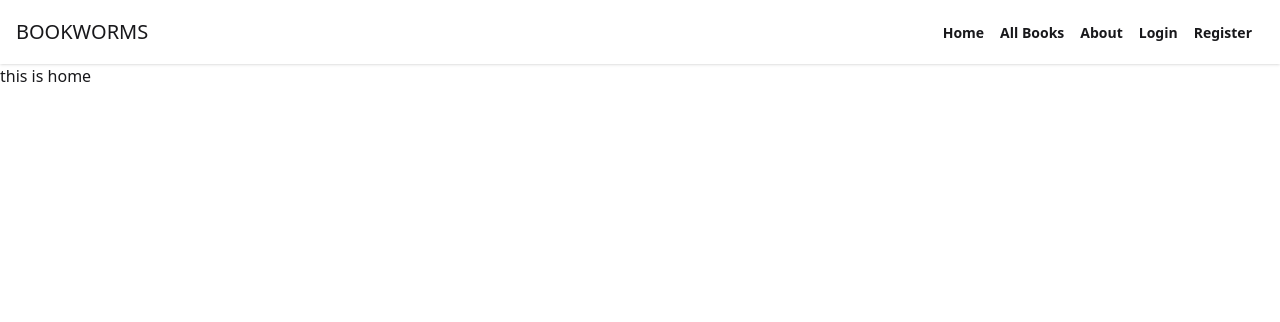
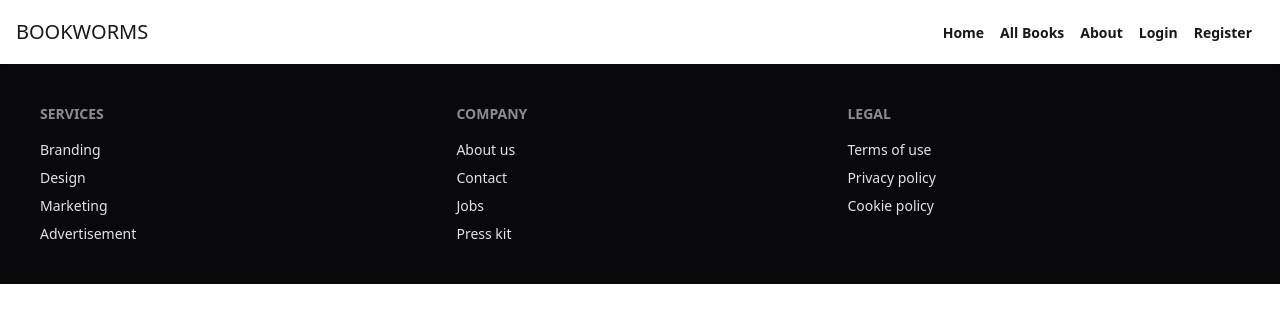
Before and after one commit to robiul1hossen/bookworm, a React (Vite) app: page / in a window 1280 px wide. Shown: the top 322 px of the page. Built offline with nearby package versions, Linux system fonts and the light colour scheme; no server answers.

Commit message:
add footer

```diff
--- /dev/null
+++ b/src/components/Footer.jsx
@@ -0,0 +1,30 @@
+import React from "react";
+
+const Footer = () => {
+  return (
+    <footer className="footer sm:footer-horizontal bg-neutral text-neutral-content p-10">
+      <nav>
+        <h6 className="footer-title">Services</h6>
+        <a className="link link-hover">Branding</a>
+        <a className="link link-hover">Design</a>
+        <a className="link link-hover">Marketing</a>
+        <a className="link link-hover">Advertisement</a>
+      </nav>
+      <nav>
+        <h6 className="footer-title">Company</h6>
+        <a className="link link-hover">About us</a>
+        <a className="link link-hover">Contact</a>
+        <a className="link link-hover">Jobs</a>
+        <a className="link link-hover">Press kit</a>
+      </nav>
+      <nav>
+        <h6 className="footer-title">Legal</h6>
+        <a className="link link-hover">Terms of use</a>
+        <a className="link link-hover">Privacy policy</a>
+        <a className="link link-hover">Cookie policy</a>
+      </nav>
+    </footer>
+  );
+};
+
+export default Footer;
--- a/src/layouts/MainLayout.jsx
+++ b/src/layouts/MainLayout.jsx
@@ -1,10 +1,14 @@
 import React from "react";
 import { Outlet } from "react-router";
+import Navbar from "../components/Navbar";
+import Footer from "../components/Footer";
 
 const MainLayout = () => {
   return (
     <div>
+      <Navbar />
       <Outlet />
+      <Footer />
     </div>
   );
 };
--- a/src/pages/Home/Home.jsx
+++ b/src/pages/Home/Home.jsx
@@ -2,12 +2,7 @@
 import Navbar from "../../components/Navbar";
 
 const Home = () => {
-  return (
-    <div>
-      <Navbar />
-      <h2>this is home</h2>
-    </div>
-  );
+  return <div></div>;
 };
 
 export default Home;
```
